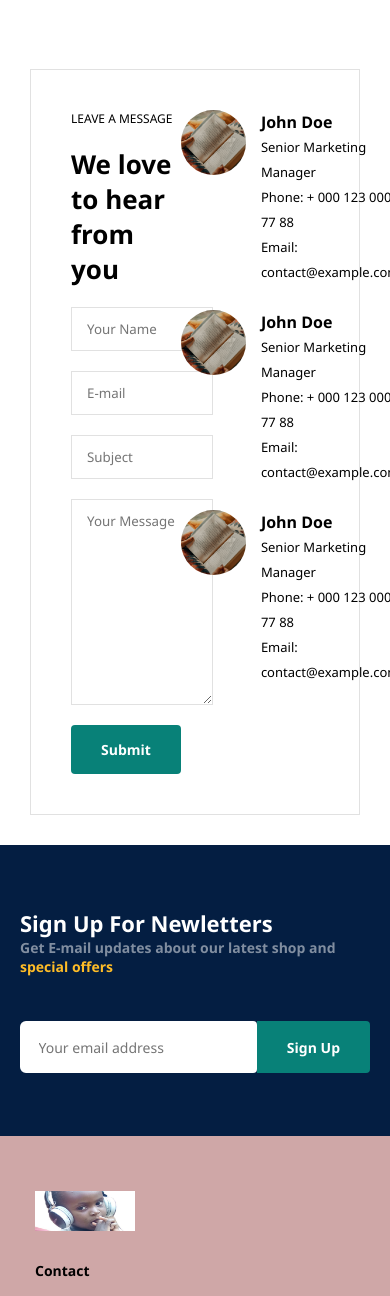
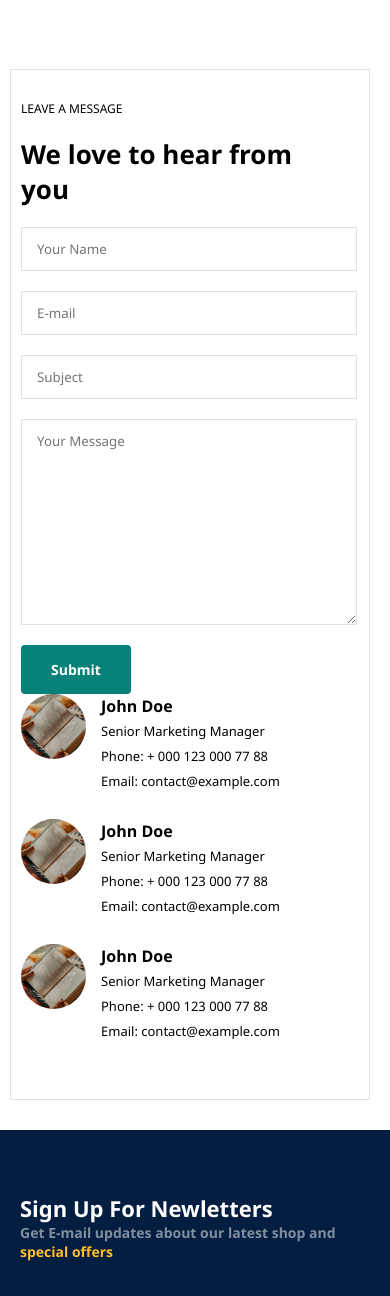
Before and after one commit to Ndaziramiyep/Umurava-online-learning-project, a PHP site: page /Html/contact.html in a window 390 px wide; the page is wider, and only the part inside the window is pictured. Shown: the part 1233-2529 px from the top of that part. Run offline with PHP 8.4, Linux system fonts and the light colour scheme; some libraries are stand-ins or nearby versions.

Commit message:
finalizing contact file

```diff
--- a/Frontend/css/style.css
+++ b/Frontend/css/style.css
@@ -1126,4 +1126,20 @@ footer .copyright {
      #contact-details .map {
         width: 100%;
      }
+
+     #form-details {
+        /* width: calc('100%-500px'); */
+        margin-left: 10px;
+        margin-right: 20px;
+        padding: 30px 10px;
+        flex-wrap: wrap;
+     }
+
+     #form-details form {
+        width: 100%;
+        /* margin-bottom: 30px; */
+     }
+     #form-details form{
+        width: 90%;
+     }
 }
```
